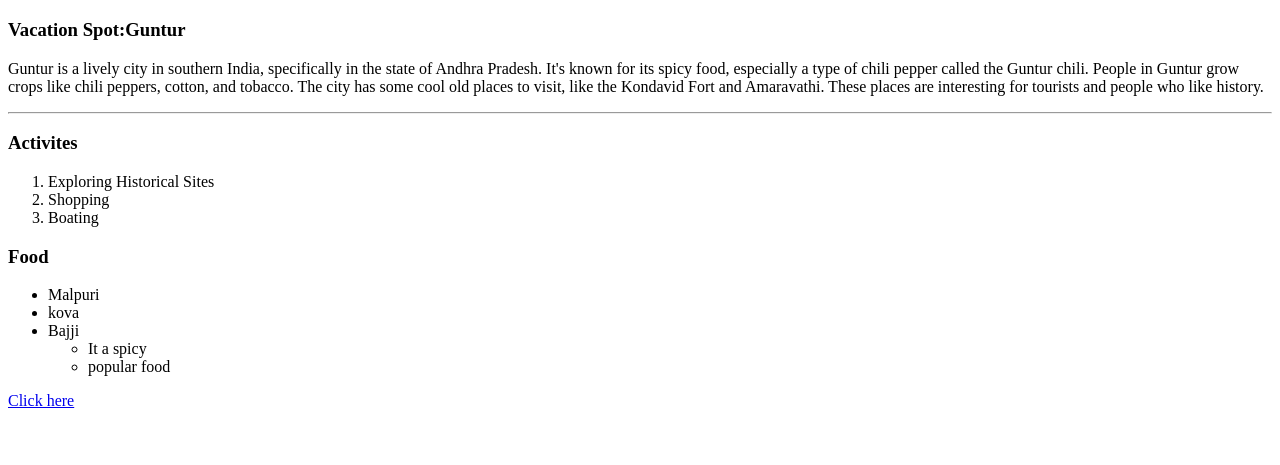
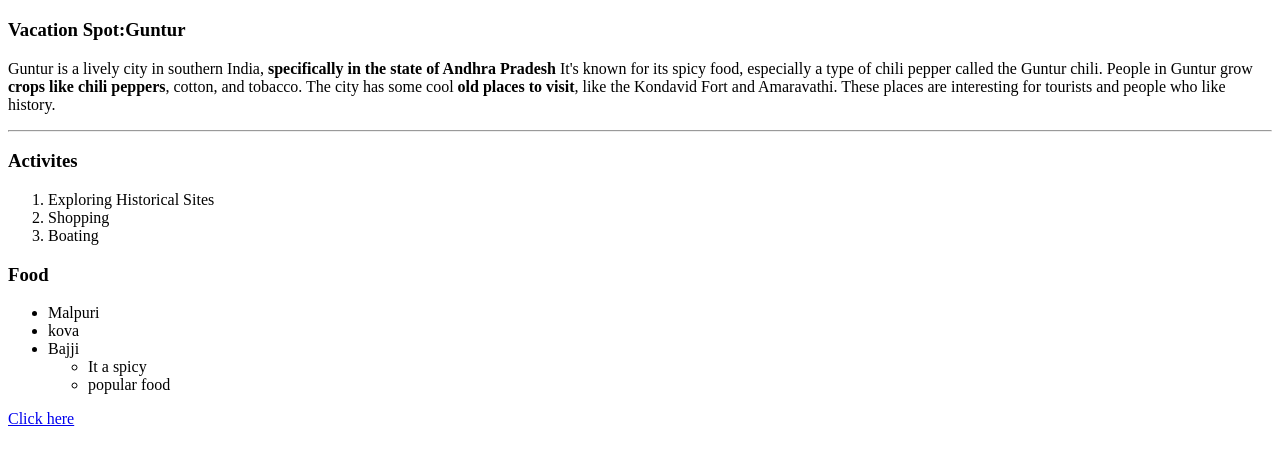
Before and after one commit to 44-563-WebApps-F23/44563-webapps-f23-assignment3-Sunilkumar330, a plain HTML site: page index.html in a window 1280 px wide. Shown: the part 87-552 px from the top of the page. Drawn offline with Linux system fonts and the light colour scheme.

Commit message:
index.html

```diff
--- a/index.html
+++ b/index.html
@@ -10,11 +10,11 @@
     <h1>Sunil Kumar Kondru</h1>
     <h3>Vacation Spot:Guntur</h3>
     <p>Guntur is a lively city in southern India,
-        specifically in the state of Andhra Pradesh.
+        <b>specifically in the state of Andhra Pradesh</b>
         It's known for its spicy food,
         especially a type of chili pepper called the Guntur chili.
-        People in Guntur grow crops like chili peppers, cotton, and tobacco.
-        The city has some cool old places to visit, like the Kondavid Fort and Amaravathi.
+        People in Guntur grow <b>crops like chili peppers</b>, cotton, and tobacco.
+        The city has some cool <b>old places to visit</b>, like the Kondavid Fort and Amaravathi.
         These places are interesting for tourists and people who like history.
 
  </p>
```
